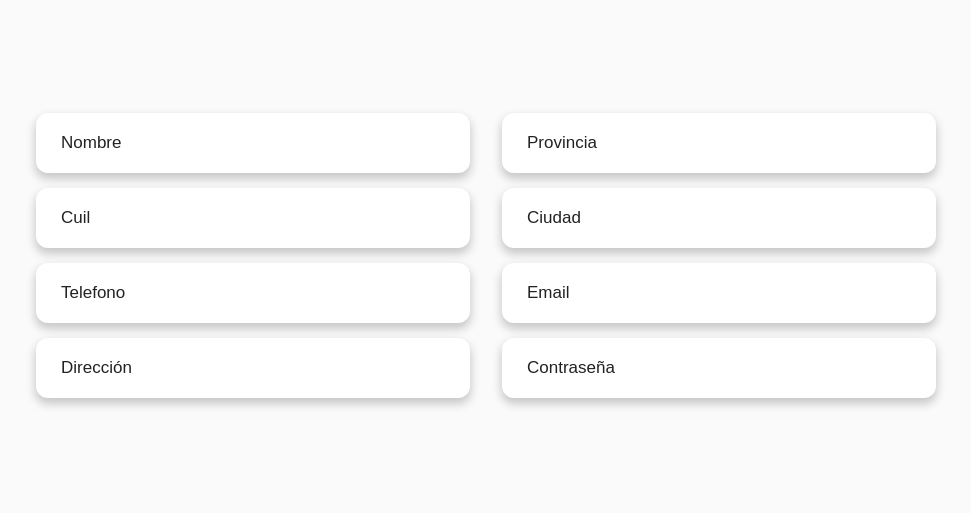
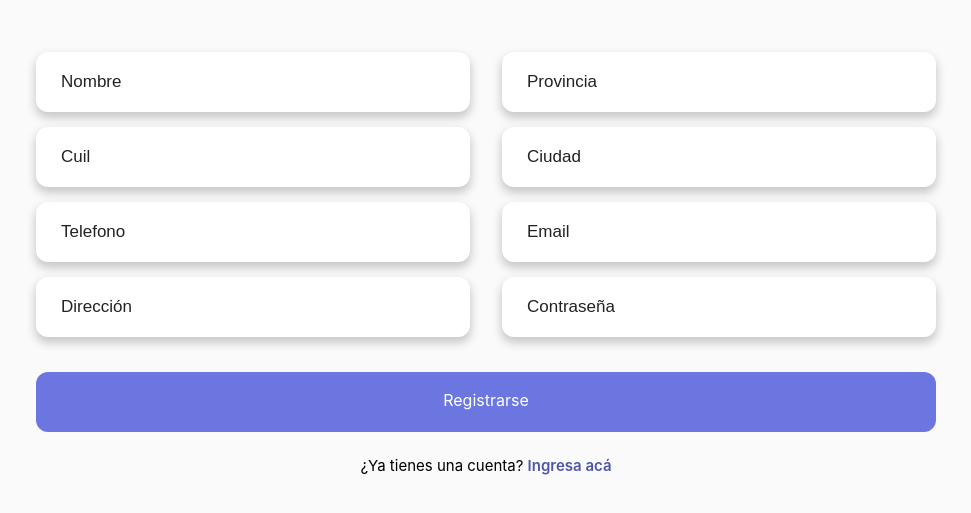
Before and after one commit to MelinaZarateB/Front-contable, a React (Vite) app: page /sign-up in a window 1280 px wide. Shown: the part 137-650 px from the top of the page, without its empty margins (154-1125 px from the left). Built offline with nearby package versions, Linux system fonts and the light colour scheme.

Commit message:
Add styles in login

```diff
--- a/src/components/SignUp/SignUp.css
+++ b/src/components/SignUp/SignUp.css
@@ -1,14 +1,35 @@
 .parent-sign-up {
   background-color: #fafafa;
+  min-height: 100vh;
+  display: flex;
+  justify-content: center;
+  min-width: 100vw;
+  align-items: center;
+}
+.child-sign-up{
+  display: flex;
+  flex-direction: column;
+  gap: 20px;
+}
+.input-submit-sign-up label{
+  position: absolute;
+  top: 45%;
+  left: 50%;
+  color: white;
+  -webkit-transform: translate(-50%, -50%);
+  -ms-transform: translate(-50%, -50%);
+  transform: translate(-50%, -50%);
+  cursor: pointer;
 }
 .container-sign-up-box {
-  min-height: 100vh;
-  width: 100%;
-  display: grid;
-  grid-template-columns: 1fr 1fr;
-  max-width: 900px;
-  margin: 0 auto;
-  gap: 2rem;
+      /* min-height: 100vh; */
+      display: grid;
+      grid-template-columns: 1fr 1fr;
+      /* max-width: 900px; */
+      width: 100vw;
+      max-width: 900px;
+      margin: 0 auto;
+      gap: 2rem;
 }
 .sign-up-header {
   margin: 20px 0 40px 0;
@@ -34,6 +55,21 @@
   outline: none;
   transition: 0.3s;
 }
+.submit-btn-sign-up{
+  width: 100%;
+  height: 60px;
+  background-color: #6C76E1;
+  border: none;
+  border-radius: .75rem;
+  cursor: pointer;
+  transition: 0.3s;
+}
+.submit-btn-sign-up:hover{
+  background-color: #4e56a8;
+}
+.input-submit-sign-up{
+  position: relative;
+}
 
 @media screen and (width < 992px) {
     .container-sign-up-box{
@@ -45,9 +81,13 @@
     .input-field-sign-up{
         height: 50px;
     }
-    .container-sign-up-box .sign-up-box:nth-child(1) {
+    .submit-btn-sign-up{
+      height: 50px;
+    }
+
+   /* .container-sign-up-box .sign-up-box:nth-child(1) {
         margin-bottom: -150px
-    }
+    }*/
 }
 @media screen and (width < 500px) {
     .container-sign-up-box{
--- a/src/components/SignUp/SignUp.jsx
+++ b/src/components/SignUp/SignUp.jsx
@@ -1,7 +1,12 @@
 import "./SignUp.css";
 import { useState } from "react";
+import { useNavigate } from "react-router-dom";
 
 const SignUp = () => {
+  const navigate = useNavigate();
+  const handleButtonLogin = () => {
+    navigate("/login");
+  };
   const [newUser, setNewUser] = useState({
     name: "",
     cuil: "",
@@ -22,9 +27,11 @@ const SignUp = () => {
 
   return (
     <section className="parent-sign-up">
-      <div className="container-sign-up-box">
+      <div className="child-sign-up">
+      <form className="container-sign-up-box">
         <div className="sign-up-box">
           <div className="input-box-sign-up">
+            <div>
             <input
               type="text"
               name="name"
@@ -34,8 +41,10 @@ const SignUp = () => {
               value={newUser.name}
               onChange={handleChange}
             />
+            </div>
           </div>
           <div className="input-box-sign-up">
+            <div>
             <input
               type="text"
               name="cuil"
@@ -45,6 +54,7 @@ const SignUp = () => {
               value={newUser.cuil}
               onChange={handleChange}
             />
+            </div>
           </div>
           <div className="input-box-sign-up">
             <input
@@ -58,6 +68,7 @@ const SignUp = () => {
             />
           </div>
           <div className="input-box-sign-up">
+            <div>
             <input
               type="text"
               name="address"
@@ -67,11 +78,13 @@ const SignUp = () => {
               value={newUser.address}
               onChange={handleChange}
             />
+            </div>
           </div>
         </div>
 
         <div className="sign-up-box">
           <div className="input-box-sign-up">
+            <div>
             <input
               type="text"
               name="province"
@@ -81,8 +94,10 @@ const SignUp = () => {
               value={newUser.province}
               onChange={handleChange}
             />
+            </div>
           </div>
           <div className="input-box-sign-up">
+            <div>
             <input
               type="text"
               name="city"
@@ -92,8 +107,10 @@ const SignUp = () => {
               value={newUser.city}
               onChange={handleChange}
             />
+            </div>
           </div>
           <div className="input-box-sign-up">
+            <div>
             <input
               type="text"
               name="email"
@@ -104,7 +121,9 @@ const SignUp = () => {
               onChange={handleChange}
             />
           </div>
+            </div>
           <div className="input-box-sign-up">
+            <div>
             <input
               type="text"
               name="password"
@@ -114,8 +133,24 @@ const SignUp = () => {
               value={newUser.password}
               onChange={handleChange}
             />
+            </div>
           </div>
         </div>
+      </form>
+      <div>
+        <div className="input-submit-sign-up">
+          <button className="submit-btn-sign-up" id="submit" type="submit"></button>
+          <label htmlFor="submit">Registrarse</label>
+        </div>
+        <div className="sign-up-link">
+          <p>
+            ¿Ya tienes una cuenta?{" "}
+            <a onClick={handleButtonLogin} className="a-link-login">
+              Ingresa acá
+            </a>
+          </p>
+        </div>
+      </div>
       </div>
     </section>
   );
```
